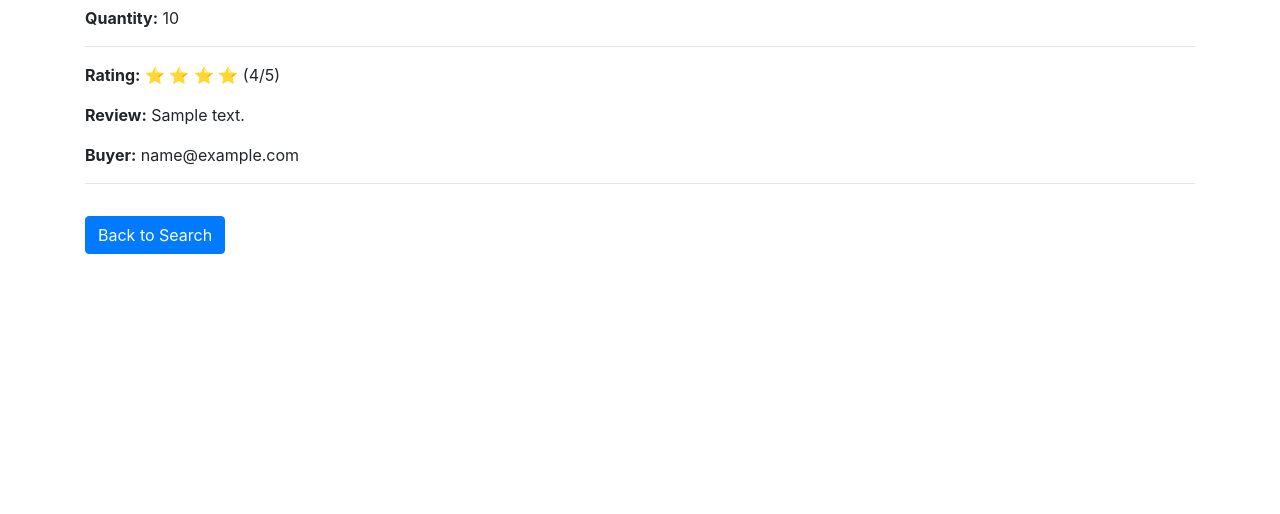
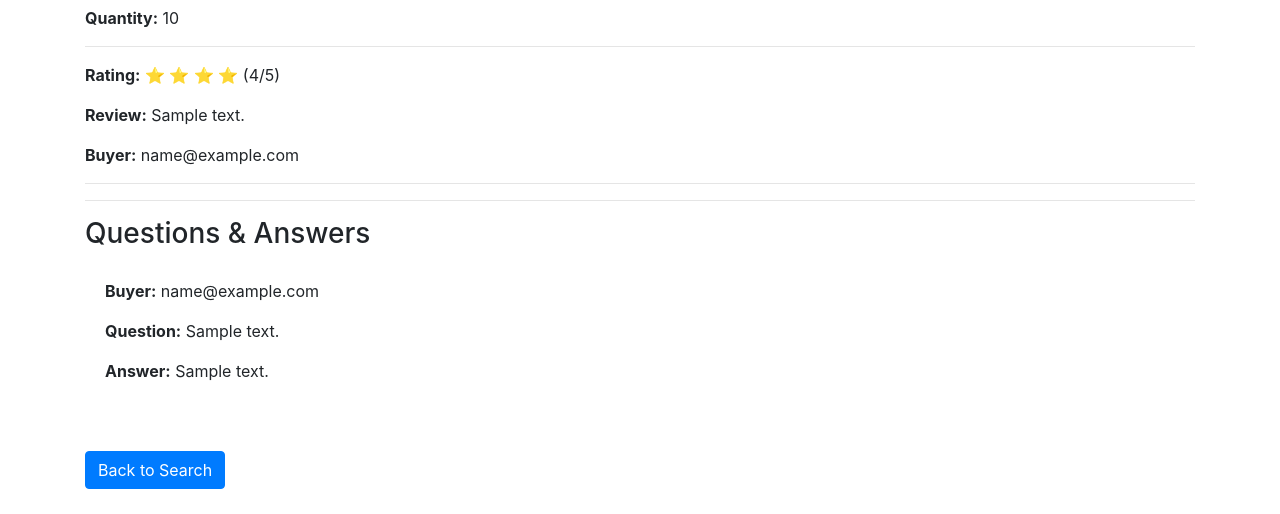
Before and after one commit to Andon-Li/DB-Team-Project-Phase-2, a Python web app: template templates/listing_detail.html in a window 1280 px wide. Shown: the part 286-800 px from the top of the page. Run offline with Jinja, Linux system fonts and the light colour scheme; the template is opened without the code that fills it: most values are stand-ins (such as "Sample title", 1, 10 or a date in 2020); some libraries are stand-ins or nearby versions.

Commit message:
Implemented logic to ask question if you are a buyer and answer if you are that specific seller

```diff
--- a/templates/listing_detail.html
+++ b/templates/listing_detail.html
@@ -11,7 +11,6 @@
         <p><strong>Description:</strong> {{ listing['description'] }}</p>
         <p><strong>Price:</strong> ${{ '%.2f' % listing['price'] }}</p>
         <p><strong>Quantity:</strong> {{ listing['quantity'] }}</p>
-
 
         {% if account_type.lower() == 'buyer' %}
         <form method="POST">
@@ -46,6 +45,49 @@
             <p class="text-muted">No reviews yet.</p>
         {% endif %}
 
+        <hr>
+        <h3>Questions & Answers</h3>
+
+        {% if account_type.lower() == 'buyer' %}
+            <!-- form where buyers can ask questions for a product -->
+            <form method="POST" class="mb-4">
+                <div class="form-group">
+                    <label for="question_body">Ask a Question:</label>
+                    <textarea name="question_body" class="form-control" required></textarea>
+                </div>
+                <button type="submit" class="btn btn-primary mt-2">Submit Question</button>
+            </form>
+        {% endif %}
+
+        {% if questions %}
+            {% for question in questions %}
+                <div class="mb-3">
+                    <div class="card-body">
+                        <p><strong>Buyer:</strong> {{ question['buyerEmail'] }}</p>
+                        <p><strong>Question:</strong> {{ question['body'] }}</p>
+
+                        <!-- If there is an answer -->
+                        {% if question['answer'] %}
+                            <p><strong>Answer:</strong> {{ question['answer'] }}</p>
+                        {% elif account_type.lower() == 'seller' and listing['sellerEmail'] == session['email'] %}
+                            <!-- form for sellers to respond to questions -->
+                            <form method="POST">
+                                <input type="hidden" name="question_id" value="{{ question['listingId'] }}">
+                                <div class="form-group">
+                                    <label for="answer_body">Your Answer:</label>
+                                    <textarea name="answer_body" class="form-control" required></textarea>
+                                </div>
+                                <button type="submit" class="btn btn-primary mt-2">Submit Answer</button>
+                            </form>
+                        {% else %}
+                            <p class="text-muted">Wait for the seller's response</p>
+                        {% endif %}
+                    </div>
+                </div>
+            {% endfor %}
+        {% else %}
+            <p class="text-muted">No reviews yet.</p>
+        {% endif %}
         <a href="/search" class="btn btn-primary mt-3">Back to Search</a>
     </div>
 {% endblock %}
```
Also changed, not shown: main.py (+27 -6 lines).
